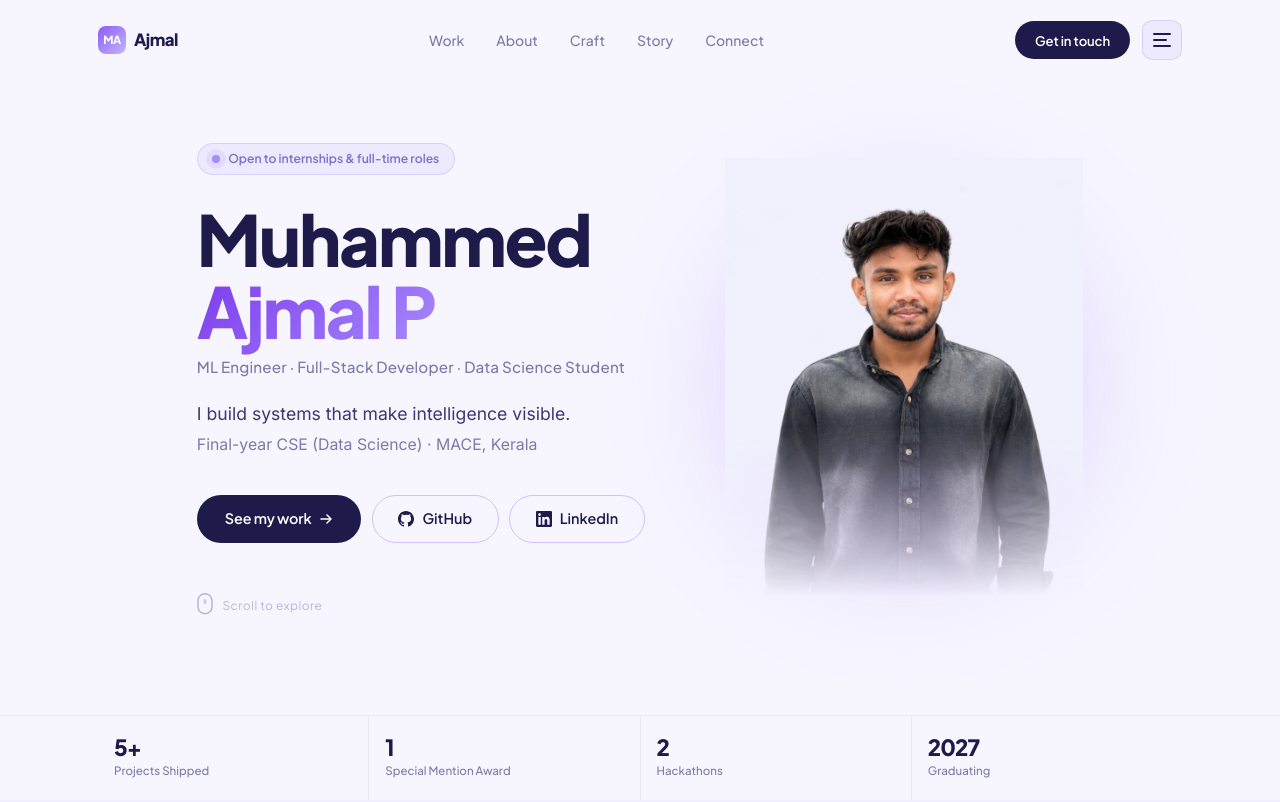
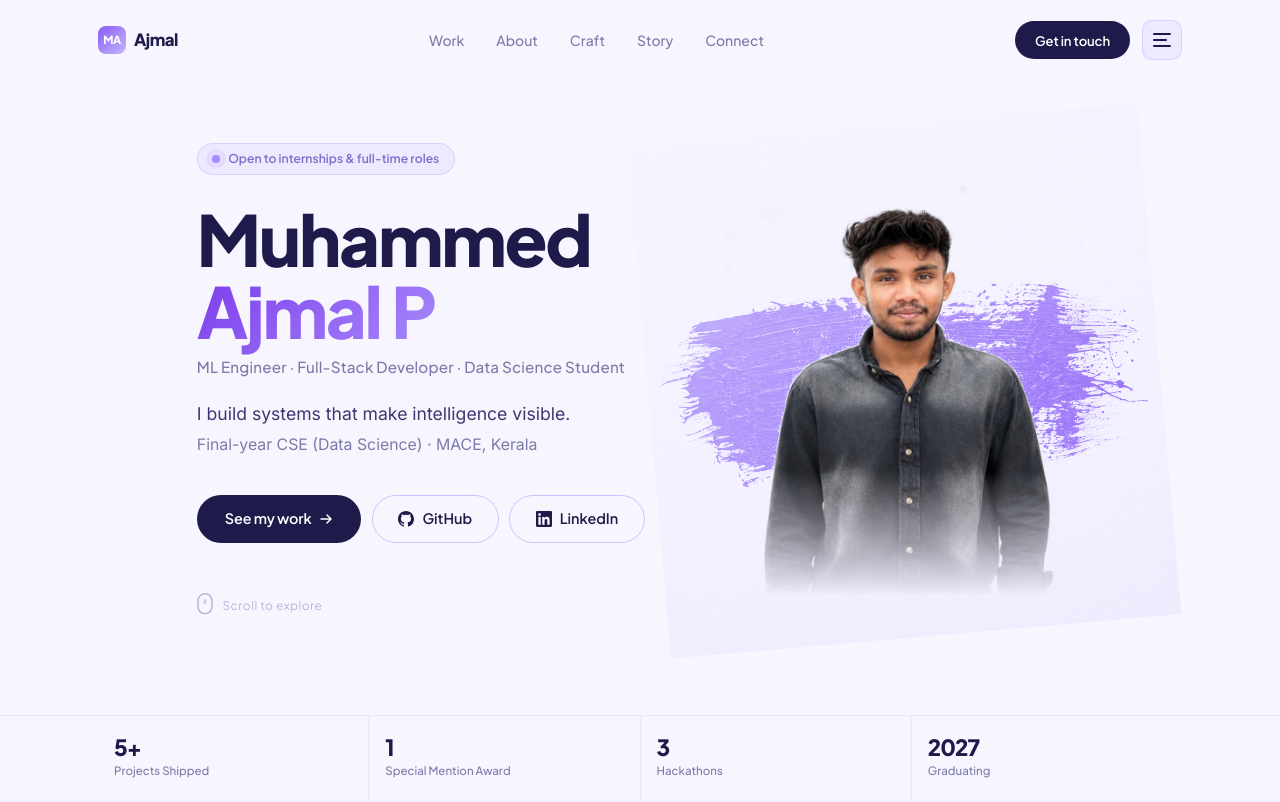
Before and after one commit to ajmal0005/portfolio, a React (Vite) app: page / in a window 1280 px wide. Shown: the top 802 px of the page. Built offline with nearby package versions, Linux system fonts and the light colour scheme.

Commit message:
Update hackathon count and refine hero photo styling

```diff
--- a/src/components/Hero.tsx
+++ b/src/components/Hero.tsx
@@ -155,18 +155,24 @@ export default function Hero() {
           transition={{ duration: 0.8, delay: 0.2, ease: [0.16, 1, 0.3, 1] as [number, number, number, number] }}
           style={{ position: 'relative', flexShrink: 0, display: 'flex', justifyContent: 'center' }}
         >
-          {/* Lavender brush spread effect behind */}
+          {/* Lavender brush stroke background */}
           <div style={{
             position: 'absolute',
-            top: '10%',
-            left: '10%',
-            right: '10%',
-            bottom: '10%',
-            background: 'radial-gradient(circle at 50% 50%, var(--lavender-300) 0%, var(--lavender-500) 40%, transparent 70%)',
-            filter: 'blur(60px)',
-            opacity: 0.4,
+            top: '-5%',
+            left: '-15%',
+            right: '-15%',
+            bottom: '-5%',
+            background: 'linear-gradient(135deg, var(--lavender-300), var(--lavender-500))',
+            WebkitMaskImage: 'url(/brush_mask.png)',
+            WebkitMaskSize: 'contain',
+            WebkitMaskRepeat: 'no-repeat',
+            WebkitMaskPosition: 'center',
+            maskImage: 'url(/brush_mask.png)',
+            maskSize: 'contain',
+            maskRepeat: 'no-repeat',
+            maskPosition: 'center',
             zIndex: 0,
-            transform: 'scale(1.2)',
+            transform: 'rotate(-5deg) scale(1.1)',
           }} />
 
           {/* Photo container */}
@@ -176,7 +182,7 @@ export default function Hero() {
             zIndex: 1,
           }}>
             <img
-              src="/ajmal.png"
+              src="/ajmal_transparent.png"
               alt="Muhammed Ajmal P — ML Engineer & Full-Stack Developer"
               style={{
                 width: '100%',
@@ -184,9 +190,8 @@ export default function Hero() {
                 objectFit: 'cover',
                 objectPosition: 'center top',
                 display: 'block',
-                mixBlendMode: 'darken',
-                WebkitMaskImage: 'linear-gradient(to bottom, rgba(0,0,0,1) 60%, rgba(0,0,0,0) 98%)',
-                maskImage: 'linear-gradient(to bottom, rgba(0,0,0,1) 60%, rgba(0,0,0,0) 98%)',
+                WebkitMaskImage: 'linear-gradient(to bottom, rgba(0,0,0,1) 70%, rgba(0,0,0,0) 98%)',
+                maskImage: 'linear-gradient(to bottom, rgba(0,0,0,1) 70%, rgba(0,0,0,0) 98%)',
               }}
             />
           </div>
@@ -204,7 +209,7 @@ export default function Hero() {
           {[
             { num: '5+', label: 'Projects Shipped' },
             { num: '1',  label: 'Special Mention Award' },
-            { num: '2',  label: 'Hackathons' },
+            { num: '3',  label: 'Hackathons' },
             { num: '2027', label: 'Graduating' },
           ].map((stat, i, arr) => (
             <div key={stat.label} style={{
--- a/src/data/portfolio.ts
+++ b/src/data/portfolio.ts
@@ -162,8 +162,8 @@ export const timeline = [
   {
     year: '2025',
     title: 'Hackathon Circuit',
-    org: '.hack\'25 · Vibathon\'25',
-    desc: 'Competed in 2 hackathons — .hack\'25 and Vibathon\'25 — building real systems under pressure.',
+    org: '.hack\'25 · Vibathon\'25 · SSF Sahithyolsav',
+    desc: 'Competed in 3 hackathons — .hack\'25, Vibathon\'25, and SSF Kerala Sahithyolsav Mini Hackathon — building real systems under pressure.',
     type: 'achievement',
   },
   {
```
Also changed, not shown: public/ajmal_transparent.png (added), public/brush_mask.png (added).
